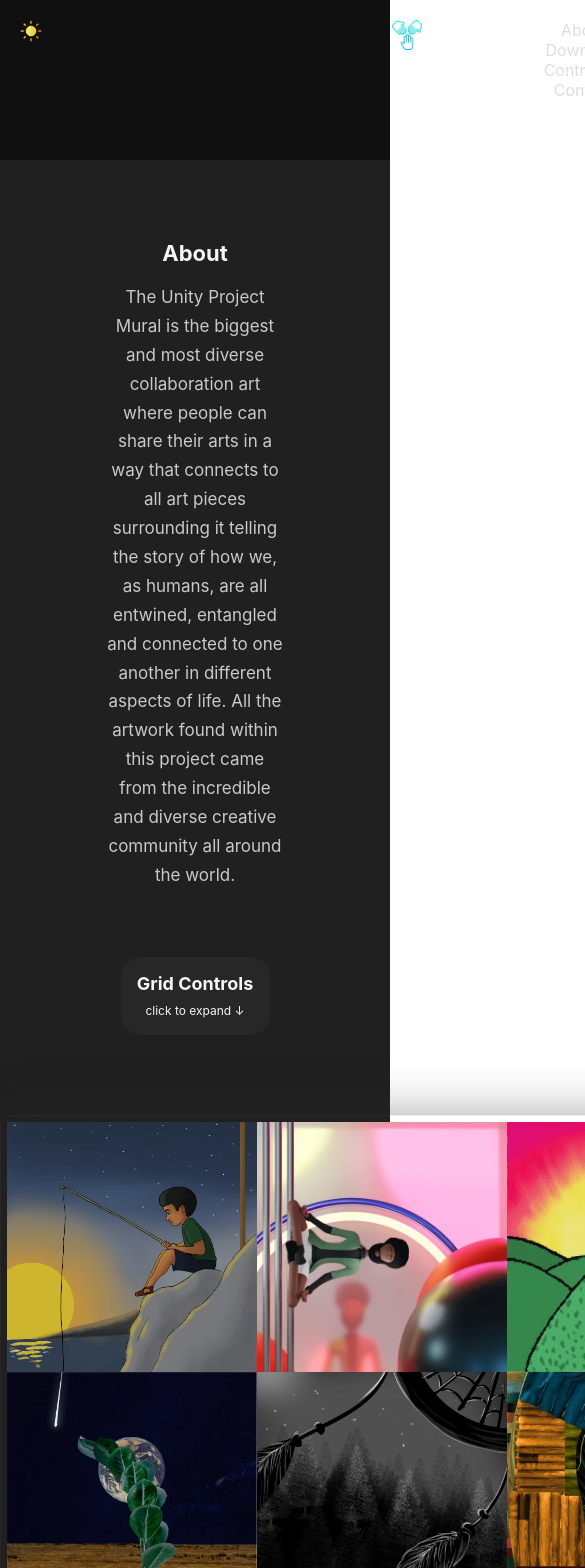
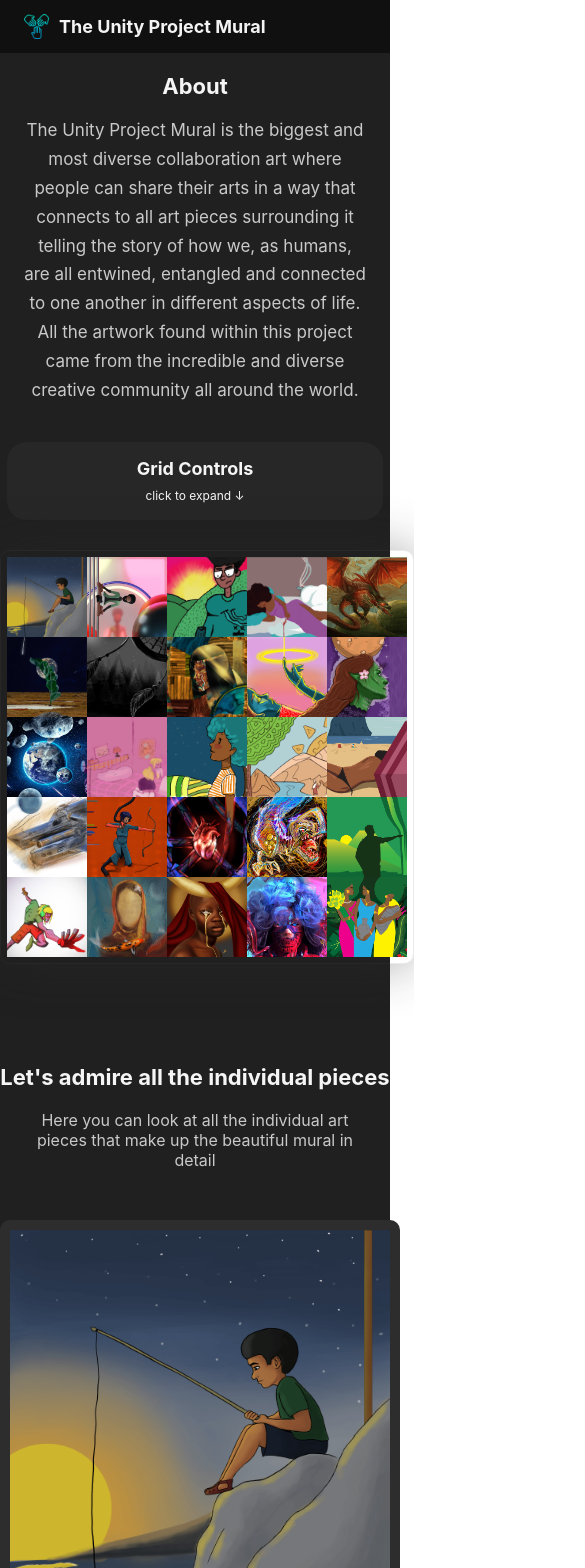
Before and after one commit to dagmawibabi/CollabArt2, a React (Create React App) app: page / in a window 390 px wide. Shown: the top 1568 px of the page, 585 px wide, since content can reach past the window. Built offline with nearby package versions, Linux system fonts and the light colour scheme.

Commit message:
started responsiveness

```diff
--- a/src/components/About.css
+++ b/src/components/About.css
@@ -13,6 +13,7 @@
     padding: 150px 0px 50px;
     /* border: 1px solid red; */
 }
+
 .Contribute {
     margin: auto auto;
     width: 37%;
@@ -20,6 +21,7 @@
     padding: 120px 0px;
     /* border: 1px solid red; */
 }
+
 .Contact {
     margin: auto auto;
     width: 50%;
@@ -205,3 +207,99 @@
     font-size: 16px;
     /* line-height: 1.5; */
 }
+
+
+
+
+
+/*  RESPONSIVENESS */
+
+@media (max-width: 500px) {
+    .About {
+        margin: auto auto;
+        width: 88%;
+        text-align: center;
+        padding: 20px 0px 20px;
+        /* border: 1px solid red; */
+    }
+    .Controls {
+        margin: auto auto;
+        width: 88%;
+        text-align: center;
+        margin: 0px auto 30px;
+        padding: 15px ;
+        border-radius: 20px;
+        background-color: rgb(252, 252, 252);
+        border: 1px solid transparent;
+    }
+    .ControlsDark {
+        margin: auto auto;
+        width: 88%;
+        text-align: center;
+        margin: 0px auto 30px;
+        padding: 15px ;
+        border-radius: 20px;
+        background-color: #272727;
+        border: 1px solid transparent;
+    }
+    .Download {
+        margin: auto auto;
+        width: 88%;
+        text-align: center;
+        padding: 150px 0px 50px;
+        /* border: 1px solid red; */
+    }
+
+    .Contribute {
+        margin: auto auto;
+        width: 88%;
+        text-align: center;
+        padding: 120px 0px;
+        /* border: 1px solid red; */
+    }
+    .Contact {
+        margin: auto auto;
+        width: 88%;
+        text-align: center;
+        padding: 50px 0px;
+        /* border: 1px solid red; */
+    }
+    .downloadBtns {
+        width: 88%;
+        margin: auto auto;
+        padding-top: 50px;
+    }
+    .downloadBtn {
+        border: none;
+        border-radius: 20px;
+        background-color: rgb(19, 137, 254);
+        padding: 10px 20px;
+        margin-bottom: 10px;
+        font-size: 16px;
+        width: 340px;
+    }
+    .eachControl {
+        width: 88%;
+        display: flex;
+        justify-content: space-between;
+        margin: 0px auto 10px;
+        padding: 10px 15px 10px 20px;
+        border-radius: 50px;
+        /* box-shadow: 0px 0px 50px rgba(44, 44, 45, 0.219); */
+        background-color: whitesmoke;
+        /* border: 1px solid rgba(93, 93, 93, 0.128); */
+        /* border: 1px solid blue; */
+    }
+    .eachControlDark {
+        width: 88%;
+        display: flex;
+        justify-content: space-between;
+        margin: 0px auto 10px;
+        padding: 10px 15px 10px 20px;
+        border-radius: 50px;
+        /* box-shadow: 0px 0px 50px rgba(44, 44, 45, 0.219); */
+        background-color: rgb(59, 59, 59);
+        /* border: 1px solid rgba(93, 93, 93, 0.128); */
+        /* border: 1px solid blue; */
+    }
+}
--- a/src/components/ArtGrid.css
+++ b/src/components/ArtGrid.css
@@ -19,7 +19,6 @@
     animation: levitate 1 linear forward;
 }
 
-
 .gridViewSmall {
     display: grid;
     grid-template-columns: repeat(5, 150px);
@@ -36,7 +35,6 @@
     animation: levitate 1 linear forward;
 }
 
-
 @keyframes levitate {
     from {
         box-shadow: none
@@ -44,7 +42,6 @@
         box-shadow: 0px 0px 5px rgba(33, 230, 237, 0.418);
     }
 }
-
 
 .emptyArt {
     width: 140px;
@@ -147,3 +144,64 @@
 .artistLink {
     color: whitesmoke;
 }
+
+.letsAdmire {
+    width: 88%;
+    margin: auto auto;
+    padding-top: 20px;
+}
+
+
+/* RESPONSIVENESS */
+@media (max-width: 500px) {
+    .gridView {
+        display: grid;
+        grid-template-columns: repeat(5, 80px);
+        grid-column-gap: 0px;
+        grid-row-gap: 0px;
+        margin: auto auto;
+        width: fit-content;
+        height: fit-content;
+        border-radius: 10px;
+        padding: 6px 6px;
+        border: 1px solid rgba(93, 93, 93, 0.128);
+        /* background-color: rgb(55, 54, 54);    */
+        box-shadow: 0px 0px 50px rgba(44, 44, 45, 0.419);
+        animation: levitate 1 linear forward;
+    }
+    .gridViewSmall {
+        display: grid;
+        grid-template-columns: repeat(5, 150px);
+        grid-column-gap: 0px;
+        grid-row-gap: 0px;
+        margin: auto auto;
+        width: fit-content;
+        height: fit-content;
+        border-radius: 10px;
+        padding: 6px 6px;
+        border: 1px solid rgba(93, 93, 93, 0.128);
+        /* background-color: rgb(55, 54, 54);    */
+        box-shadow: 0px 0px 50px rgba(44, 44, 45, 0.419);
+        animation: levitate 1 linear forward;
+    }
+    .centerScale {
+        width: 80px;
+        height: 80px;
+        /* border: 1px solid red; */
+    }
+    .rightScale {
+        width: 80px;
+        height: 80px;
+        /* border: 1px solid red; */
+    }
+    .centerScaleSmall {
+        width: 150px;
+        height: 150px;
+        /* border: 1px solid red; */
+    }
+    .rightScaleSmall {
+        width: 150px;
+        height: 150px;
+        /* border: 1px solid red; */
+    }
+}
--- a/src/components/ArtGrid.js
+++ b/src/components/ArtGrid.js
@@ -212,7 +212,7 @@ export const ArtGrid = (props) => {
             <div style={{marginTop: "100px"}}></div>
             <div style={{textAlign: "center"}}>
             <span style={{color: props.darkMode ? "whitesmoke" : "black", textAlign: "center", fontSize: "22px", fontWeight: "bold"}}> Let's admire all the individual pieces </span>
-            <p style={{color: props.darkMode ? "#c9c9c9" : "#202020"}}> Here you can look at all the individual art pieces that make up the beautiful mural in detail </p>
+            <p className='letsAdmire' style={{color: props.darkMode ? "#c9c9c9" : "#202020"}}> Here you can look at all the individual art pieces that make up the beautiful mural in detail </p>
             </div>
             <div >
                 {
--- a/src/components/EachArtPieceBig.css
+++ b/src/components/EachArtPieceBig.css
@@ -197,3 +197,37 @@
     cursor: pointer;
     background-color: cyan;
 }
+
+
+@media (max-width: 500px) {
+    .sizeBig {
+        width: 380px;
+        height: 380px;
+        margin: auto auto;
+        padding: 0px 0px 10px;
+    }
+    .sizeBigHover {
+        width: 380px;
+        height: 380px;
+        margin: auto auto;
+        padding: 0px 0px 10px;
+    }
+    .artistNameBigPieces {
+        font-weight: bold;
+        color: black;
+        font-size: 14px;
+    }
+    .artistNameBigPiecesDark {
+        font-weight: bold;
+        color: white;
+        font-size: 14px;
+    }
+    .artistLinkBigPieces {
+        color: black;
+        font-size: 12px;
+    }
+    .artistLinkBigPiecesDark {
+        color: whitesmoke;
+        font-size: 12px;
+    }
+}
--- a/src/components/header.css
+++ b/src/components/header.css
@@ -16,7 +16,7 @@
     font-size: 16px;
     /* margin-left: 20px; */
     color: #dcdcdc;
-    margin: 0px 10px 0px 20px;
+    margin: 0px 0px 0px 0px;
 }
 .navigation span:hover {
     color: cyan;
@@ -47,3 +47,51 @@ a {
     margin: auto auto;
     /* border: 1px solid red; */
 }
+
+
+@media (max-width: 500px) {
+    .headerStyle {
+        /* color: white; */
+        text-align: center;
+        padding: 14px 14px;
+        /* font-weight: bold; */
+        background-color: #101010;
+        display: flex;
+        justify-content: space-between;
+        position: sticky;
+        top: 0;
+        z-index: 9999;
+        opacity: 0.95;
+    }
+    .navigation span{
+        font-size: 12px;
+        /* margin-left: 20px; */
+        color: #dcdcdc;
+        margin: 0px 0px 0px 0px;
+        display: none;
+    }
+    .projectLogo {
+        width: 25px;
+        height: 25px;
+        cursor: pointer;
+        margin-right: 10px;
+        /* border: 1px solid blue; */
+    }
+    .projectTitle {
+        font-size: 18px;
+        color: white;
+        font-weight: bold;
+        margin: auto auto;
+        /* border: 1px solid red; */
+    }
+    .projectLogoAndName {
+        display: flex;
+        justify-content: center;
+        text-align: center;
+        margin-left: 10px;
+        /* border: 1px solid red; */
+    }
+    .darkMode {
+        display: none;
+    }
+}
--- a/src/components/header.js
+++ b/src/components/header.js
@@ -3,7 +3,7 @@ import './header.css'
 export const Header = (props) => {
     return (
         <div className='headerStyle' >
-            <img src={ props.darkMode ? require("../assets/icons/brightness.png") : require("../assets/icons/crescent-moon.png")} alt="lightmode" onClick={props.switchDarkMode} style={props.darkMode ? {width: "22px", height: "22px", cursor: "pointer"} : {width: "18px", height: "18px", cursor: "pointer"}} />
+            <img className='darkMode' src={ props.darkMode ? require("../assets/icons/brightness.png") : require("../assets/icons/crescent-moon.png")} alt="lightmode" onClick={props.switchDarkMode} style={props.darkMode ? {width: "22px", height: "22px", cursor: "pointer"} : {width: "18px", height: "18px", cursor: "pointer"}} />
             <div className='projectLogoAndName'>
                 <img src={require("../assets/icons/unity.png")} alt="logo" className='projectLogo' />
                 <span className='projectTitle' title="I rain you med, all this art but you're the art I wanna look at forever!"> The Unity Project Mural </span>
```
